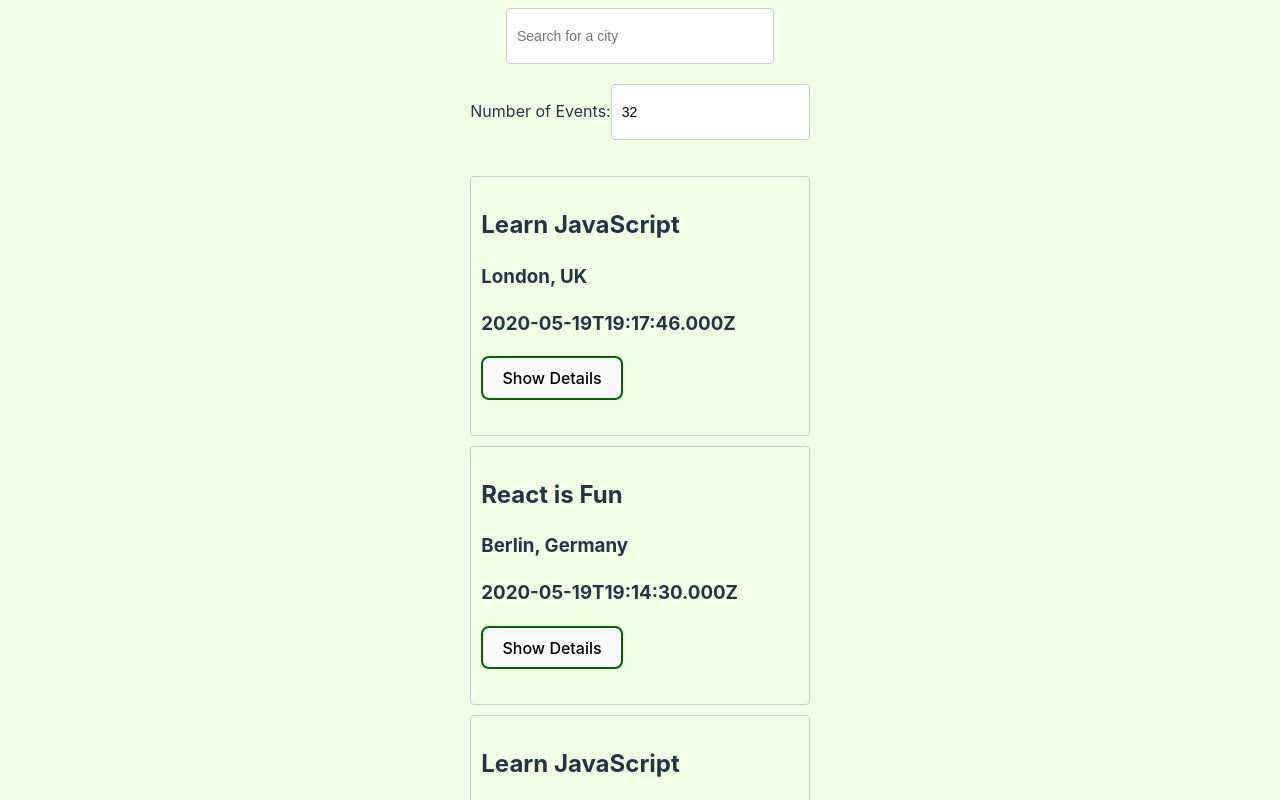
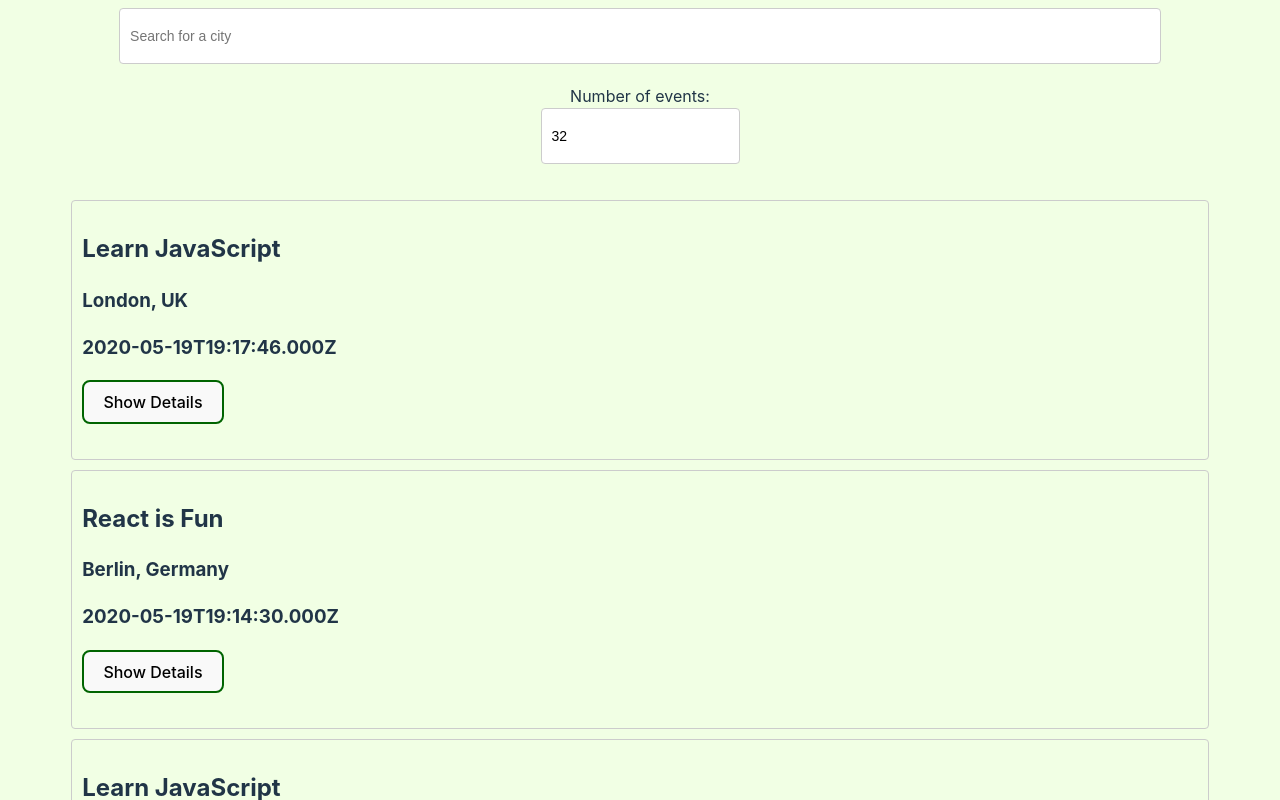
Before and after one commit to tpamplin/meet-app, a React (Vite) app: page / in a window 1280 px wide. Shown: the top 800 px of the page. Built offline with nearby package versions, Linux system fonts and the light colour scheme; what atatus-spa would draw is missing.

Commit message:
improve styling

```diff
--- a/src/App.css
+++ b/src/App.css
@@ -31,7 +31,7 @@ input[type="number"] {
 }
 
 .city {
-  width: 250px;
+  width: 90%;
 }
 
 #city-search {
@@ -94,3 +94,9 @@ input[type="number"] {
   width: 250px;
   z-index: 1000;
 }
+
+#number-of-events {
+  display: flex;
+  text-align: center;
+  flex-direction:column;
+}
--- a/src/components/NumberOfEvents.jsx
+++ b/src/components/NumberOfEvents.jsx
@@ -22,7 +22,7 @@ const NumberOfEvents = ({currentNOE, setCurrentNOE, setErrorAlert}) => {
 
     return (
         <div id='number-of-events'>
-            <label>Number of Events:</label>
+            <label>Number of events: </label>
             <input type="text" value={number} onChange={handleInputChanged} />
         </div>
     );
--- a/src/index.css
+++ b/src/index.css
@@ -12,6 +12,10 @@
   -webkit-font-smoothing: antialiased;
   -moz-osx-font-smoothing: grayscale;
 
+
+}
+#root {
+  width: 90%;
 }
 
 a {
```
